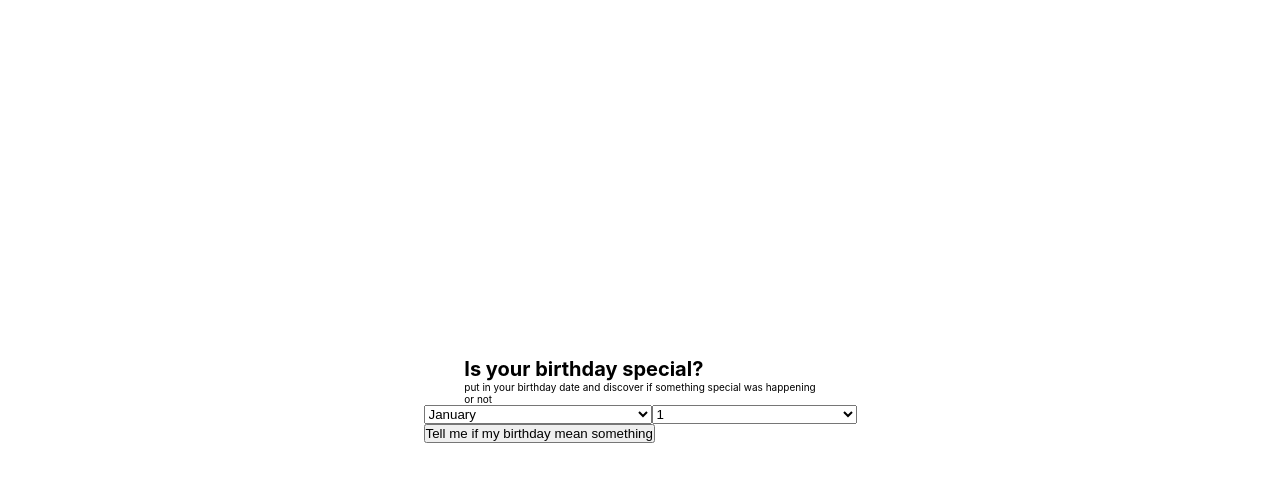
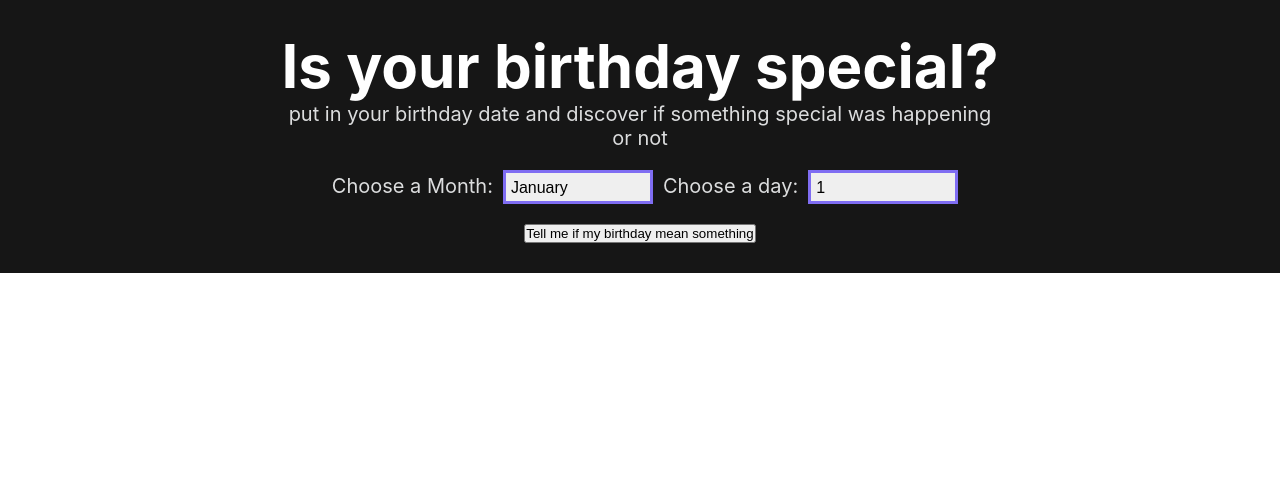
Before and after one commit to VilaDosCoders/is-your-birth-special, a Next.js app: page / in a window 1280 px wide. Shown: the top 482 px of the page. Built offline with nearby package versions, Linux system fonts and the light colour scheme.

Commit message:
Added CSS :tada:

```diff
--- a/src/components/Births/index.tsx
+++ b/src/components/Births/index.tsx
@@ -1,7 +1,10 @@
+import * as S from '../Main/styles'
+
 interface BirthsComponentTypes {
   births: Births | undefined
   showBirths: boolean
 }
+
 
 export default function BirthsComponent({
   births,
@@ -9,26 +12,26 @@ export default function BirthsComponent({
 }: BirthsComponentTypes) {
   function birthsDescription() {
     return births?.births?.map((item: BirthsEntity, index) => (
-      <span key={index}>
+      <S.ContentDescription key={index}>
         {' '}
         {item.description}
         <br />
         <br />
-      </span>
+      </S.ContentDescription>
     ))
   }
 
   return (
     <>
       {showBirths && (
-        <div>
-          <span>
+        <S.ContentWrapper>
+          <S.ContentTitle>
             These were the <span>Births</span> of {births?.date}
             <br />
             <br />
-          </span>
+          </S.ContentTitle>
           <div>{birthsDescription()}</div>
-        </div>
+        </S.ContentWrapper>
       )}
     </>
   )
--- a/src/components/Deaths/index.tsx
+++ b/src/components/Deaths/index.tsx
@@ -1,3 +1,5 @@
+import * as S from '../Main/styles'
+
 interface DeathsComponentTypes {
   deaths: Deaths | undefined
   showDeaths: boolean
@@ -9,26 +11,26 @@ export default function DeathsComponent({
 }: DeathsComponentTypes) {
   function deathsDescription() {
     return deaths?.deaths?.map((item: DeathsEntity, index) => (
-      <span key={index}>
+      <S.ContentDescription key={index}>
         {' '}
         {item.description}
         <br />
         <br />
-      </span>
+      </S.ContentDescription>
     ))
   }
 
   return (
     <>
       {showDeaths && (
-        <div>
-          <span>
+        <S.ContentWrapper>
+          <S.ContentTitle>
             These were the <span>Deaths</span> of {deaths?.date}
             <br />
             <br />
-          </span>
+          </S.ContentTitle>
           <div>{deathsDescription()}</div>
-        </div>
+        </S.ContentWrapper>
       )}
     </>
   )
--- a/src/components/Events/index.tsx
+++ b/src/components/Events/index.tsx
@@ -1,3 +1,5 @@
+import * as S from '../Main/styles'
+
 interface EventsComponentTypes {
   events: Events | undefined
   showEvents: boolean
@@ -9,26 +11,26 @@ export default function EventsComponent({
 }: EventsComponentTypes) {
   function eventsDescription() {
     return events?.events?.map((item: EventsEntity, index) => (
-      <span key={index}>
+      <S.ContentDescription key={index}>
         {' '}
         {item.description}
         <br />
         <br />
-      </span>
+      </S.ContentDescription>
     ))
   }
 
   return (
     <>
       {showEvents && (
-        <div>
-          <span>
+        <S.ContentWrapper>
+          <S.ContentTitle>
             These were the <span>Events</span> of {events?.date}
             <br />
             <br />
-          </span>
+          </S.ContentTitle>
           <div>{eventsDescription()}</div>
-        </div>
+        </S.ContentWrapper>
       )}
     </>
   )
--- a/src/components/Header/index.tsx
+++ b/src/components/Header/index.tsx
@@ -1,12 +1,14 @@
+import * as S from '../Main/styles'
+
 export default function Header() {
   return (
     <main>
-      <h1>Is your birthday special?</h1>
-      <p>
+      <S.HeaderTitle>Is your birthday special?</S.HeaderTitle>
+      <S.HeaderDescription>
         put in your birthday date and discover if something special was
         happening
-      </p>
-      <p>or not</p>
+      </S.HeaderDescription>
+      <S.HeaderDescription>or not</S.HeaderDescription>
     </main>
   )
 }
--- a/src/components/Main/index.tsx
+++ b/src/components/Main/index.tsx
@@ -1,4 +1,4 @@
-import styles from '../../../styles/Home.module.css'
+import * as S from './styles'
 import { useState } from 'react'
 import EventsComponent from '../Events'
 import BirthsComponent from '../Births'
@@ -60,26 +60,29 @@ export default function Home() {
   }
 
   return (
-    <div className={styles.container}>
+    <S.Wrapper>
       <Header />
       <form onSubmit={handleSubmit}>
-        <div>
-          <select onChange={handleMonthChange} value={month}>
+        <S.FormSelectWrapper>
+        <S.Label htmlFor="months">Choose a Month:</S.Label>
+          <S.Select onChange={handleMonthChange} id="months" value={month}>
             <Months />
-          </select>
+          </S.Select>
 
-          <select onChange={handleDayChange} value={day}>
+          <S.Label htmlFor="days">Choose a day:</S.Label>
+          <S.Select onChange={handleDayChange} value={day} id="days">
             <Days />
-          </select>
-        </div>
+          </S.Select>
+        </S.FormSelectWrapper>
         <div>
           <button type="submit">Tell me if my birthday mean something</button>
         </div>
       </form>
-
-      <EventsComponent events={events} showEvents={showEvents} />
-      <BirthsComponent births={births} showBirths={showBirths} />
-      <DeathsComponent deaths={deaths} showDeaths={showDeaths} />
-    </div>
+      <S.ContentDiv>
+        <EventsComponent events={events} showEvents={showEvents} />
+        <BirthsComponent births={births} showBirths={showBirths} />
+        <DeathsComponent deaths={deaths} showDeaths={showDeaths} />
+      </S.ContentDiv>
+    </S.Wrapper>
   )
 }
--- a/src/components/Main/styles.ts
+++ b/src/components/Main/styles.ts
@@ -1,24 +1,55 @@
 import styled from 'styled-components'
 
 export const Wrapper = styled.main`
-  background-color: #06092b;
+  background: #161616;
   color: #fff;
   width: 100%;
-  height: 100%;
   padding: 3rem;
-  display: flex;
-  flex-direction: column;
+  display: block;
   text-align: center;
   align-items: center;
-  justify-content: center;
+`
+export const ContentDiv = styled.div`
+  display: flex;
+  flex-direction: row;
+  text-align: left;
+`
+export const FormSelectWrapper = styled.div`
+margin: 2rem;
+`
+export const Select = styled.select`
+font-size: 16px;
+border: 3px solid #7f6df2;
+height: 34px;
+width: 150px;
+padding: 5px 35px 5px 5px;
+appearance: none;
 `
 
 export const Logo = styled.img`
   width: 25rem;
   margin-bottom: 2rem;
 `
-export const Title = styled.h1`
-  font-size: 2.5rem;
+export const HeaderTitle = styled.h1`
+  font-size: 6rem;
+`
+
+export const HeaderDescription = styled.p`
+  font-size: 2rem;
+  color: #dcddde;
+`
+export const ContentTitle = styled.h3`
+  font-size: 2rem;
+  color: #dcddde;
+  border-bottom: 1px solid #7f6df2;
+  position: sticky;
+  background-color: #161616;
+  top: 0;
+`
+export const Label = styled.label`
+font-size: 2rem;
+color: #dcddde;
+margin: 0px 10px;
 `
 
 export const Description = styled.h2`
@@ -26,6 +57,16 @@ export const Description = styled.h2`
   font-weight: 400;
 `
 
+export const ContentDescription = styled.span`
+font-size: 1.5rem;
+color: #dcddde;
+`
+
+export const ContentWrapper = styled.div`
+max-width: 600px;
+padding: 2rem;
+`
+
 export const Ilustration = styled.img`
   margin-top: 3rem;
   width: min(30rem, 100%);
--- a/src/pages/_app.tsx
+++ b/src/pages/_app.tsx
@@ -8,6 +8,24 @@ function MyApp({ Component, pageProps }: AppProps) {
     <>
       <Head>
         <title>Is your birthday special</title>
+        <meta name="twitter:card" content="summary" />
+        <meta name="twitter:creator" content="@Moguenao" />
+        <meta name="twitter:creator" content="@odasflavio" />
+        <meta name="twitter:creator" content="@RonalderaZ" />
+        <meta
+          property="og:url"
+          content="https://isyourbirthdayspecial.com/"
+        />
+        <meta property="og:title" content="Is your Birthday Special?" />
+        <meta
+          property="og:description"
+          content="Discover what events, births and deaths happened on your birthday."
+        />
+        <meta
+          property="og:image"
+          content="https://picsum.photos/500/500"
+        />
+
         <link rel="shortcut icon" href="/img/icon-512.png" />
         <link rel="apple-touch-icon" href="img/icon-512.png" />
         <link rel="manifest" href="/manifest.json" />
```
